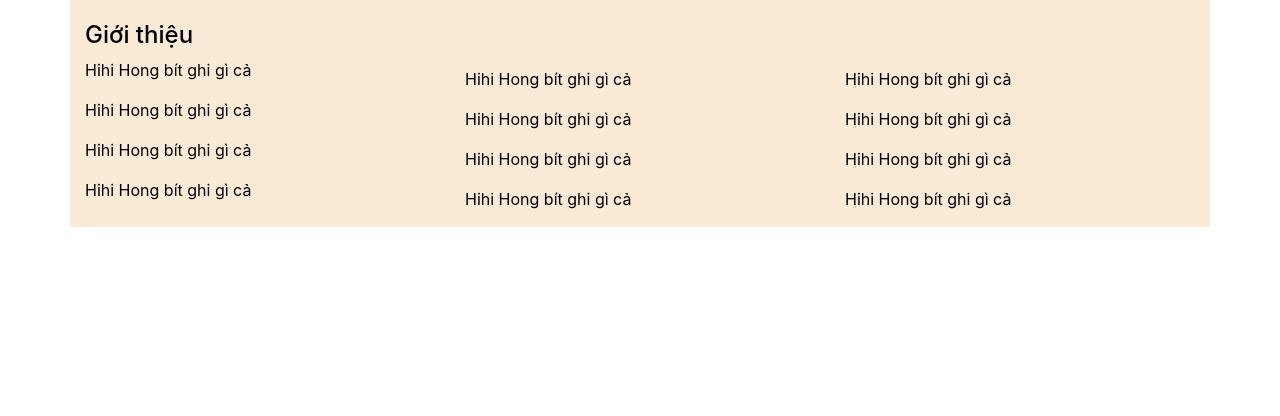
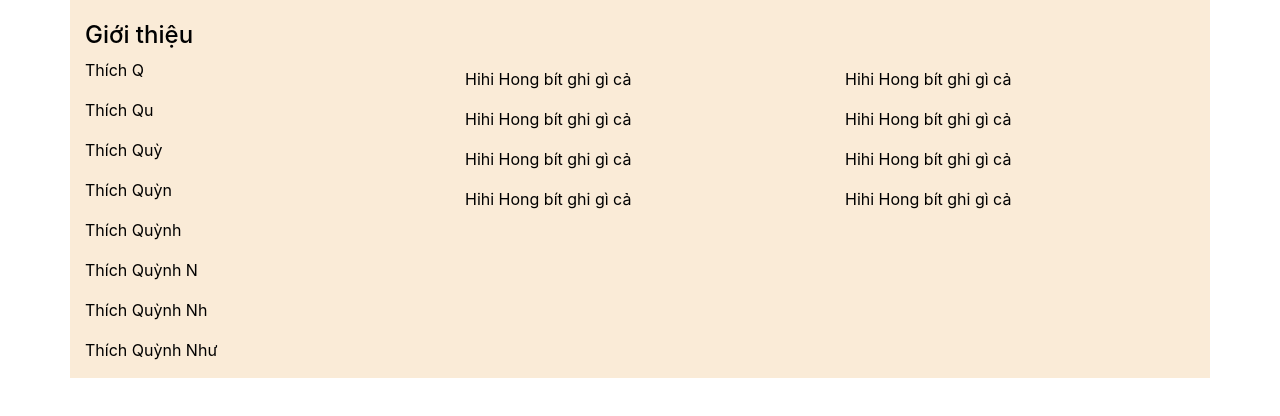
Before and after one commit to 31211027618/HVT, a plain HTML site: page docs/index.html in a window 1280 px wide. Shown: the part 336-752 px from the top of the page. Drawn offline with nearby package versions, Linux system fonts and the light colour scheme.

Commit message:
Update index.html

```diff
--- a/docs/index.html
+++ b/docs/index.html
@@ -37,10 +37,14 @@
     <div class="row mt-4">
         <div class="col-md-4">
             <h1 style="font-size: 24px;">Giới thiệu</h1>
-            <p>Hihi Hong bít ghi gì cả</p>
-            <p>Hihi Hong bít ghi gì cả</p>
-            <p>Hihi Hong bít ghi gì cả</p>
-            <p>Hihi Hong bít ghi gì cả</p>
+            <p>Thích Q</p>
+            <p>Thích Qu</p>
+            <p>Thích Quỳ</p>
+            <p>Thích Quỳn</p>
+            <p>Thích Quỳnh</p>
+            <p>Thích Quỳnh N</p>
+            <p>Thích Quỳnh Nh</p>
+            <p>Thích Quỳnh Như</p>
         </div>
         <div class="col-md-4" style="margin-top: 30px;">
             <p></p>
```
